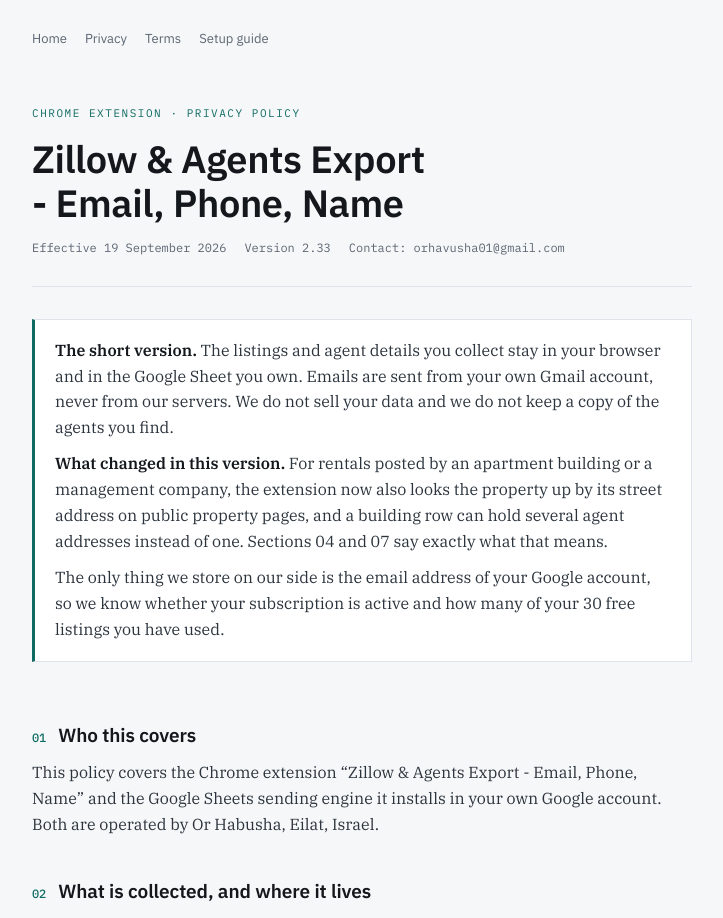
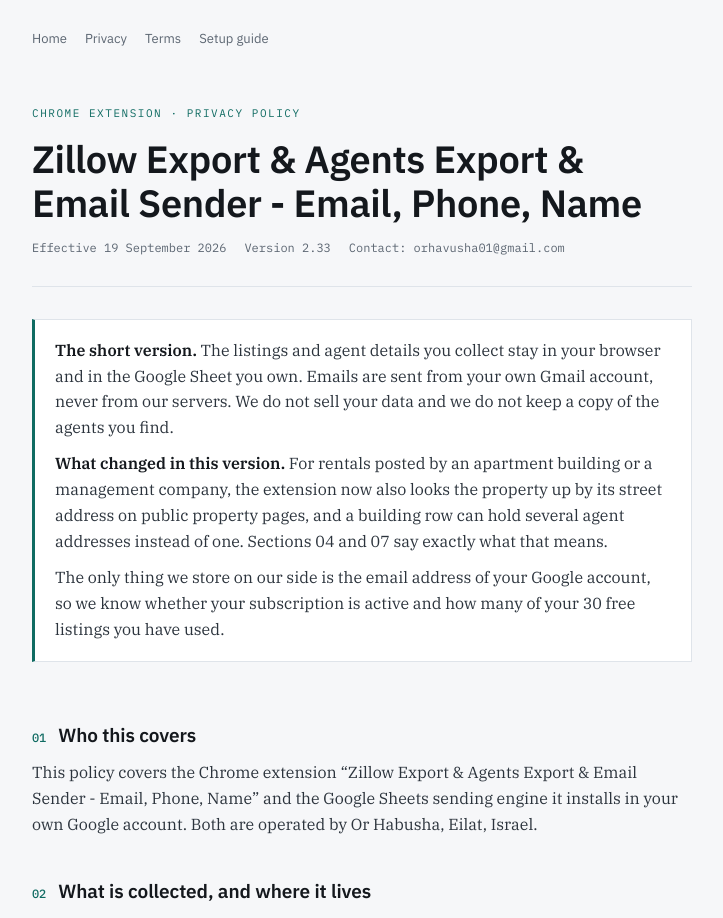
Before and after one commit to zillowagentexport/zillowagentexport.github.io, a plain HTML site: page privacy.html in a window 1280 px wide. Shown: the top 918 px of the page, without its empty margins (278-1001 px from the left). Drawn offline with Linux system fonts and the light colour scheme.

Commit message:
Rename to Zillow Export & Agents Export & Email Sender

```diff
--- a/privacy.html
+++ b/privacy.html
@@ -3,7 +3,7 @@
 <head>
 <meta charset="utf-8">
 <meta name="viewport" content="width=device-width,initial-scale=1">
-<title>Zillow &amp; Agents Export Privacy</title>
+<title>Zillow Export &amp; Agents Export &amp; Email Sender Privacy</title>
 <link rel="stylesheet" href="https://fonts.googleapis.com/css2?family=IBM+Plex+Sans:wght@400;500;600&family=IBM+Plex+Serif:ital,wght@0,400;0,600;1,400&family=IBM+Plex+Mono:wght@400;500&display=swap">
 <style>
   :root{
@@ -143,7 +143,7 @@
   </nav>
   <header class="head">
     <span class="eyebrow">Chrome extension &middot; Privacy policy</span>
-    <h1>Zillow &amp; Agents Export - Email, Phone, Name</h1>
+    <h1>Zillow Export &amp; Agents Export &amp; Email Sender - Email, Phone, Name</h1>
     <div class="meta">
       <span>Effective 19 September 2026</span>
       <span>Version 2.33</span>
@@ -159,7 +159,7 @@
 
   <section>
     <h2><span class="num">01</span>Who this covers</h2>
-    <p>This policy covers the Chrome extension “Zillow &amp; Agents Export - Email, Phone, Name” and the Google Sheets sending engine it installs in your own Google account. Both are operated by Or Habusha, Eilat, Israel.</p>
+    <p>This policy covers the Chrome extension “Zillow Export &amp; Agents Export &amp; Email Sender - Email, Phone, Name” and the Google Sheets sending engine it installs in your own Google account. Both are operated by Or Habusha, Eilat, Israel.</p>
   </section>
 
   <section>
```
